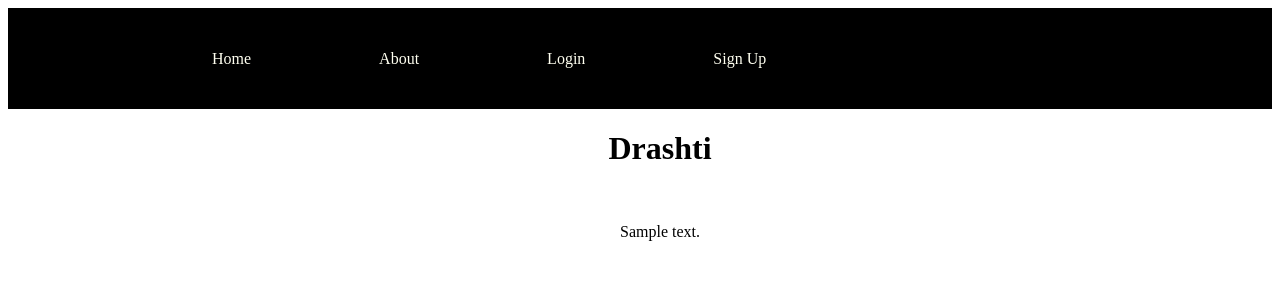
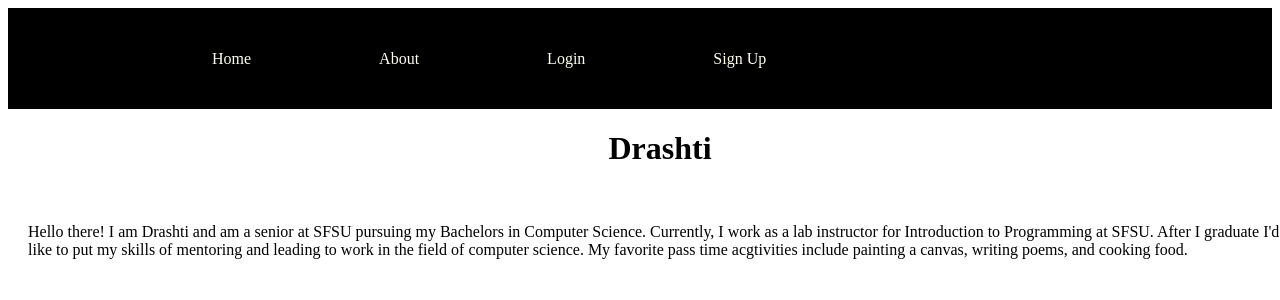
Before and after one commit to DrashtiShah23/online-marketplace-GatorXchange, a React (Create React App) app in the folder application/csc648M0/client/: page /AboutDrashti in a window 1280 px wide. Shown: the top 300 px of the page. Built offline with nearby package versions, Linux system fonts and the light colour scheme.

Commit message:
updated my about info!

```diff
--- a/application/csc648M0/client/src/pages/About/AboutDrashti.js
+++ b/application/csc648M0/client/src/pages/About/AboutDrashti.js
@@ -12,7 +12,10 @@ const AboutDrashti = () => {
       </div>
       <div>
         <p>
-         Sample text.
+         Hello there! I am Drashti and am a senior at SFSU pursuing my Bachelors in Computer Science.
+         Currently, I work as a lab instructor for Introduction to Programming at SFSU. After I graduate I'd like to put
+         my skills of mentoring and leading to work in the field of computer science.
+         My favorite pass time acgtivities include painting a canvas, writing poems, and cooking food.
         </p>
 
       </div>
```
